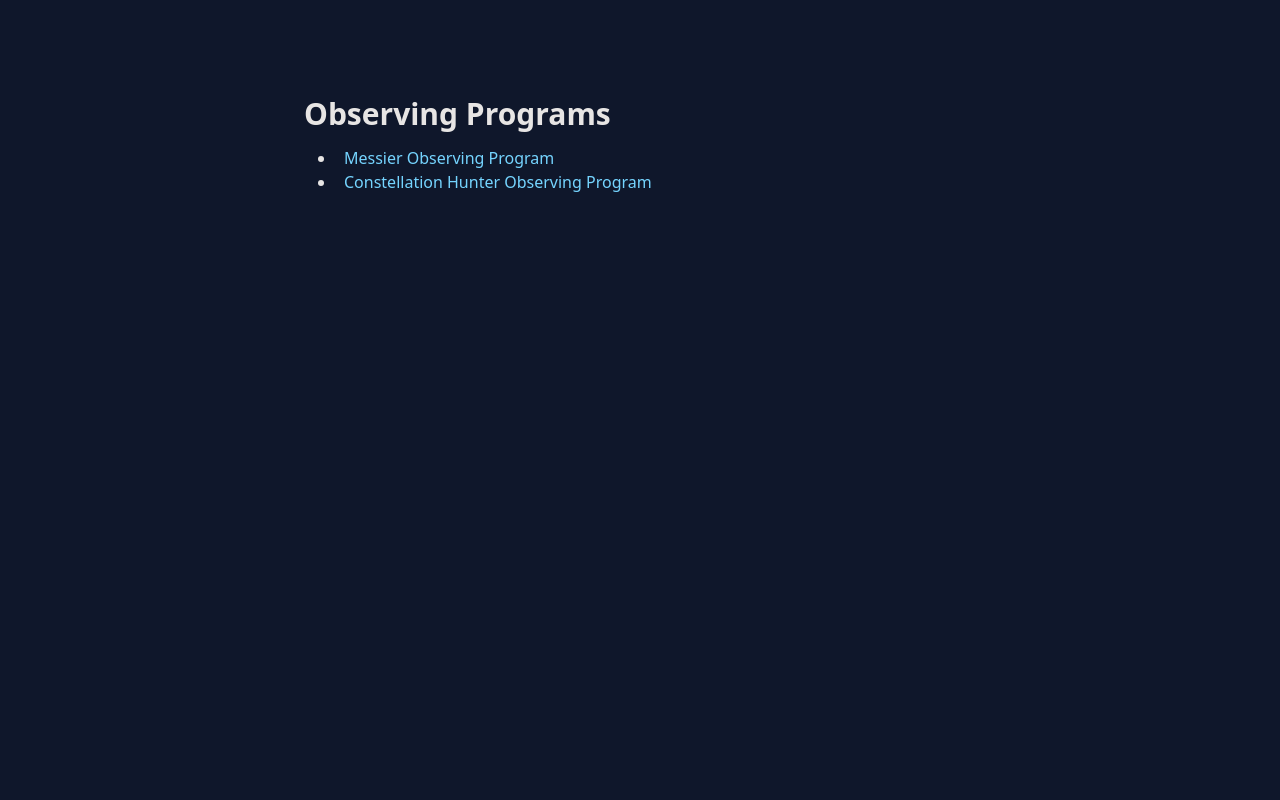
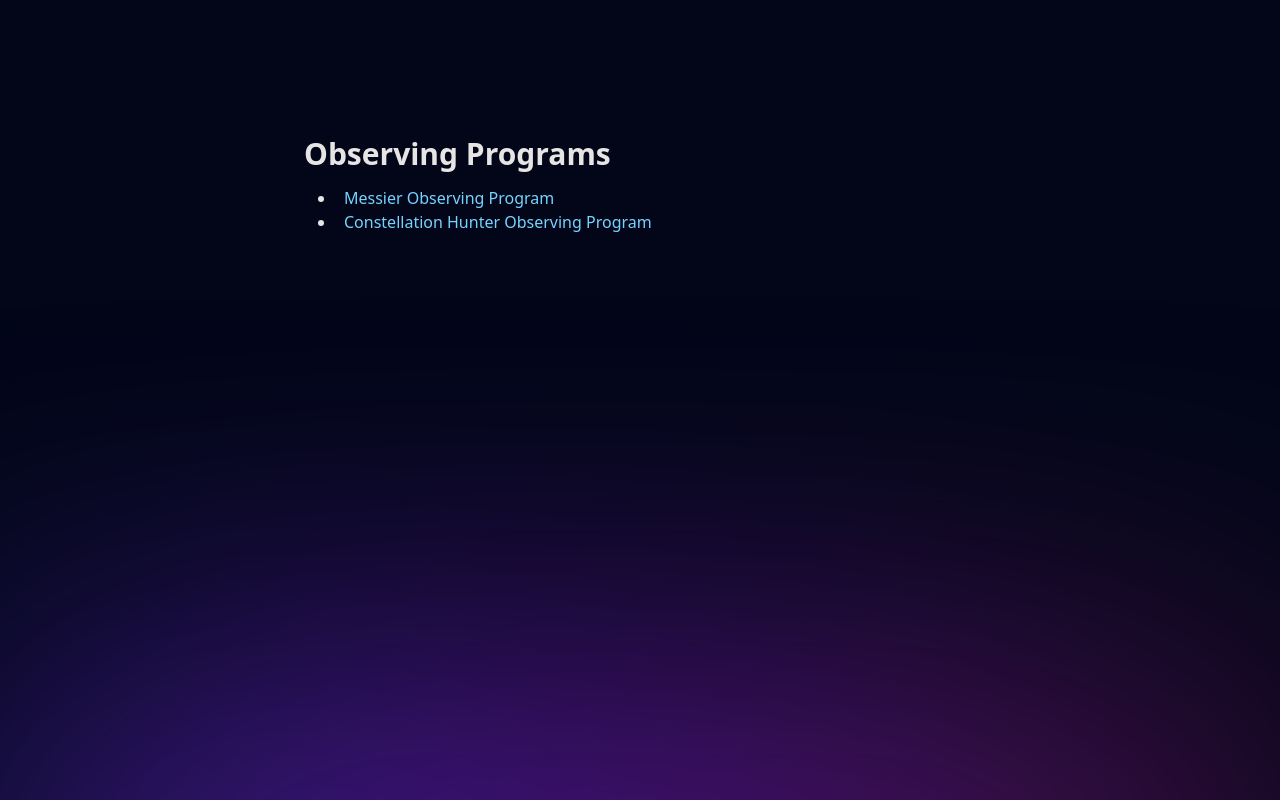
Before and after one commit to astro-league-tracker/astro-league-tracker.github.io, a Nuxt app: page / in a window 1280 px wide. Built offline with nearby package versions, Linux system fonts and the light colour scheme.

Commit message:
switch up the layout

```diff
--- a/src/assets/styles.css
+++ b/src/assets/styles.css
@@ -1,6 +1,2 @@
 @import "tailwindcss";
 @plugin "@tailwindcss/typography";
-
-:root {
-    @apply bg-slate-900;
-}
--- a/src/layouts/default.vue
+++ b/src/layouts/default.vue
@@ -1,5 +1,11 @@
 <template>
-    <div class="mx-auto my-24 max-w-2xl text-stone-200">
+    <div class="min-h-screen min-w-screen bg-slate-950 pt-24 antialiased">
+        <div
+            class="fixed right-0 bottom-[-30vh] left-0 z-10 h-[40vh] bg-linear-45 from-indigo-800 via-purple-800 to-pink-950 blur-[20vh]"
+        />
+        <div
+            class="relative z-20 mx-auto max-w-3xl rounded-xs bg-slate-950/50 px-12 py-10 text-stone-200"
+        >
             <NuxtLink
                 v-if="$route.path !== '/'"
                 to="/"
@@ -9,4 +15,5 @@
             </NuxtLink>
             <slot />
         </div>
+    </div>
 </template>
```
Also changed, not shown: 1 other file (tests, documents, lock files or other folders). Lines whose indentation alone changed are shown as unchanged.
